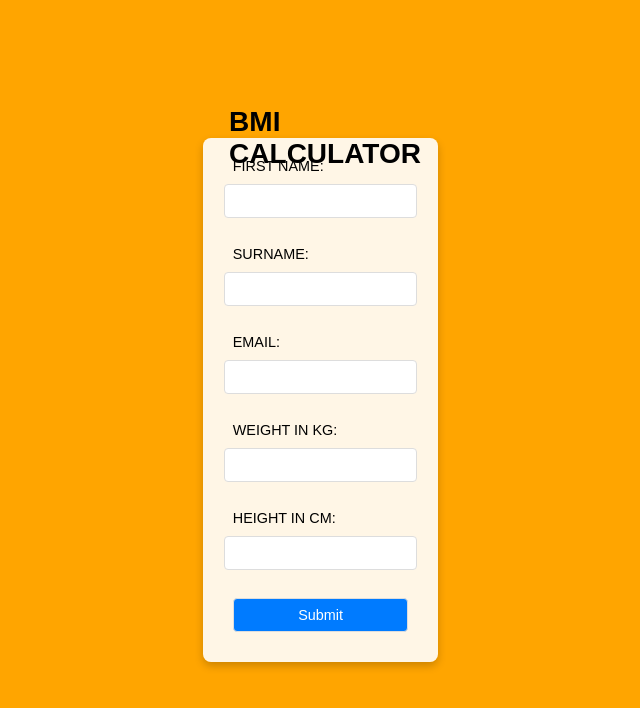
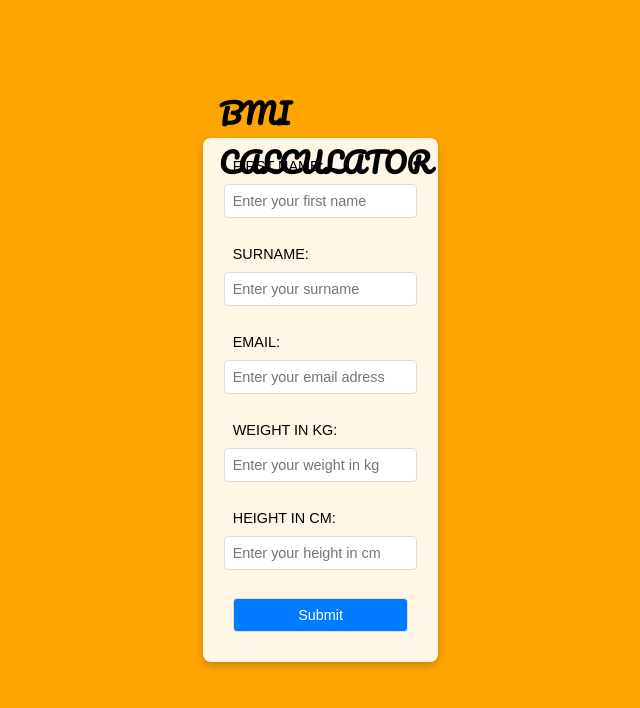
Before and after one commit to Klurifixus/Vigorous, a Flask app: page / in a window 1280 px wide. Shown: the top 708 px of the page, without its empty margins (315-955 px from the left). Run offline with Flask 3, Linux system fonts and the light colour scheme.

Commit message:
style h1 fontfamily, add placeholder in html input

```diff
--- a/static/style.css
+++ b/static/style.css
@@ -28,7 +28,8 @@ h1 {
     top: 0;
     left: 50%;
     transform: translate(-50%, -50%);
-    z-index: 1;  /* To ensure h1 is above the form */
+    z-index: 1;
+    font-family: 'Pacifico', cursive;
 }
 
 form {
--- a/templates/index.html
+++ b/templates/index.html
@@ -17,19 +17,19 @@
         <form action="/submit" method="post" id="bmi-form">
 
             <label for="first_name">First Name: </label>
-            <input type="text" name="first_name" required id="first_name"><br>
+            <input type="text" name="first_name" required id="first_name" placeholder="Enter your first name"><br>
 
             <label for="surname">Surname: </label>
-            <input type="text" name="surname" required id="surname"><br>
+            <input type="text" name="surname" required id="surname" placeholder="Enter your surname"><br>
 
             <label for="mail">Email: </label>
-            <input type="text" name="mail" required id="mail"><br>
+            <input type="text" name="mail" required id="mail" placeholder="Enter your email adress"><br>
 
             <label for="weight_kg">Weight in kg: </label>
-            <input type="text" name="weight_kg" required id="weight_kg"><br>
+            <input type="text" name="weight_kg" required id="weight_kg" placeholder="Enter your weight in kg"><br>
 
             <label for="height_cm">Height in cm: </label>
-            <input type="text" name="height_cm" required id="height_cm"><br>
+            <input type="text" name="height_cm" required id="height_cm" placeholder="Enter your height in cm"><br>
 
             <input type="submit" value="Submit" id="submit-button">
 
```
